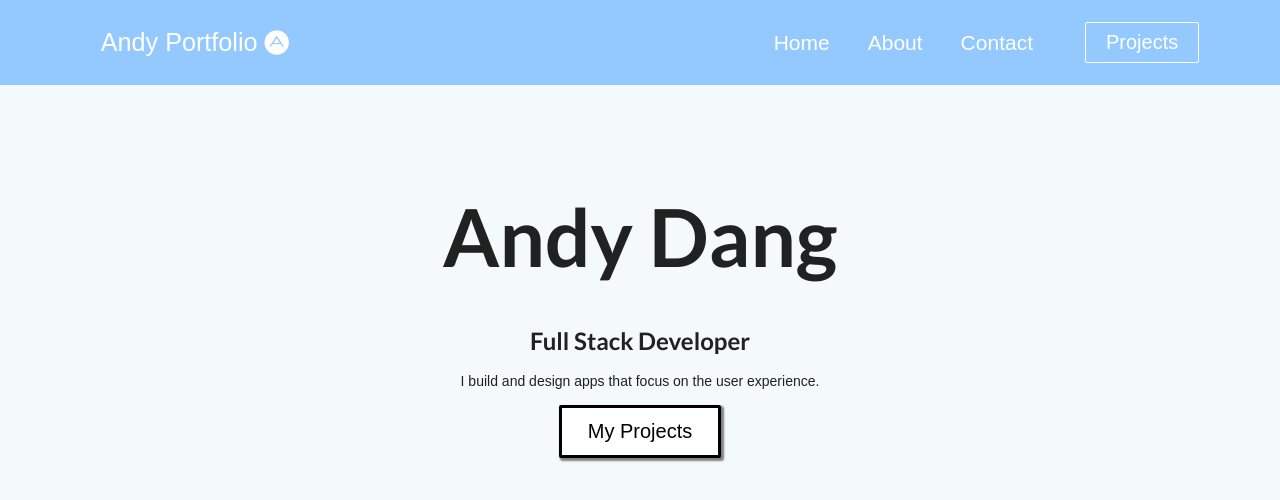
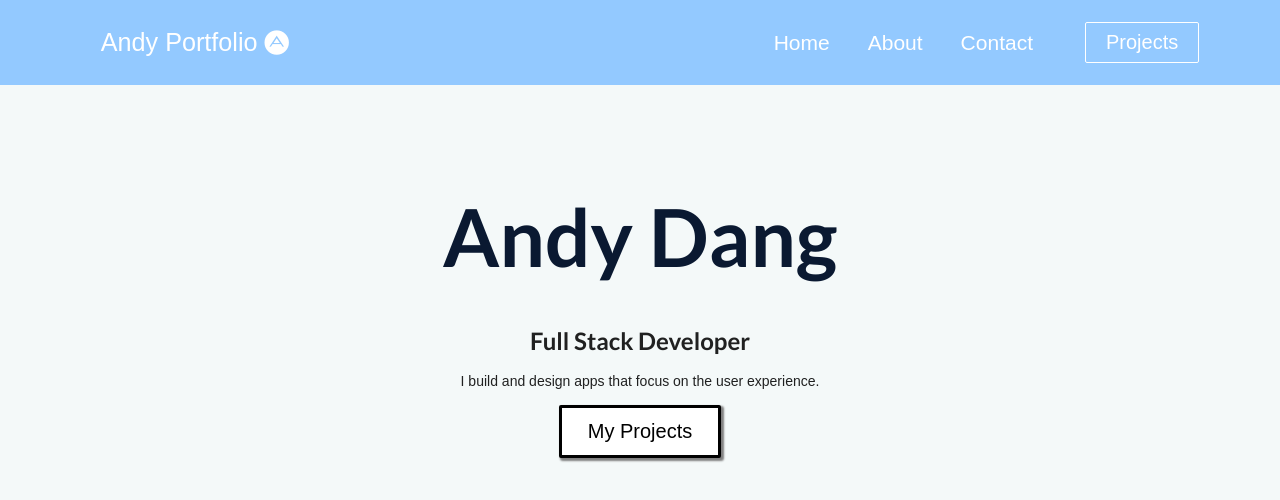
Before and after one commit to andydangit/My-Portfolio, a React (Create React App) app: page / in a window 1280 px wide. Shown: the top 500 px of the page. Built offline with nearby package versions, Linux system fonts and the light colour scheme.

Commit message:
adjust h1 color

```diff
--- a/src/components/Projects.css
+++ b/src/components/Projects.css
@@ -17,6 +17,7 @@
 
 h1 {
     font-size: 80px;
+    color: #0A1931;
 }
 
 .paragraph {
```
